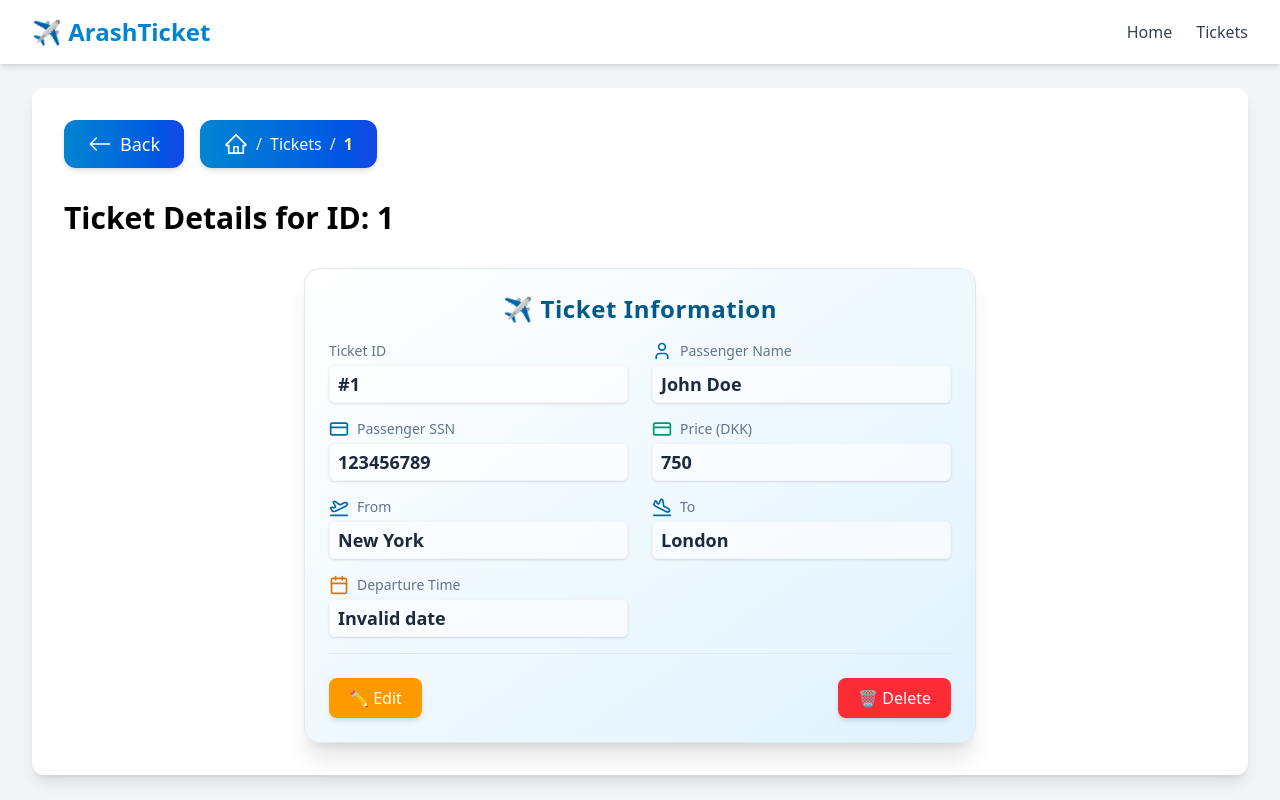
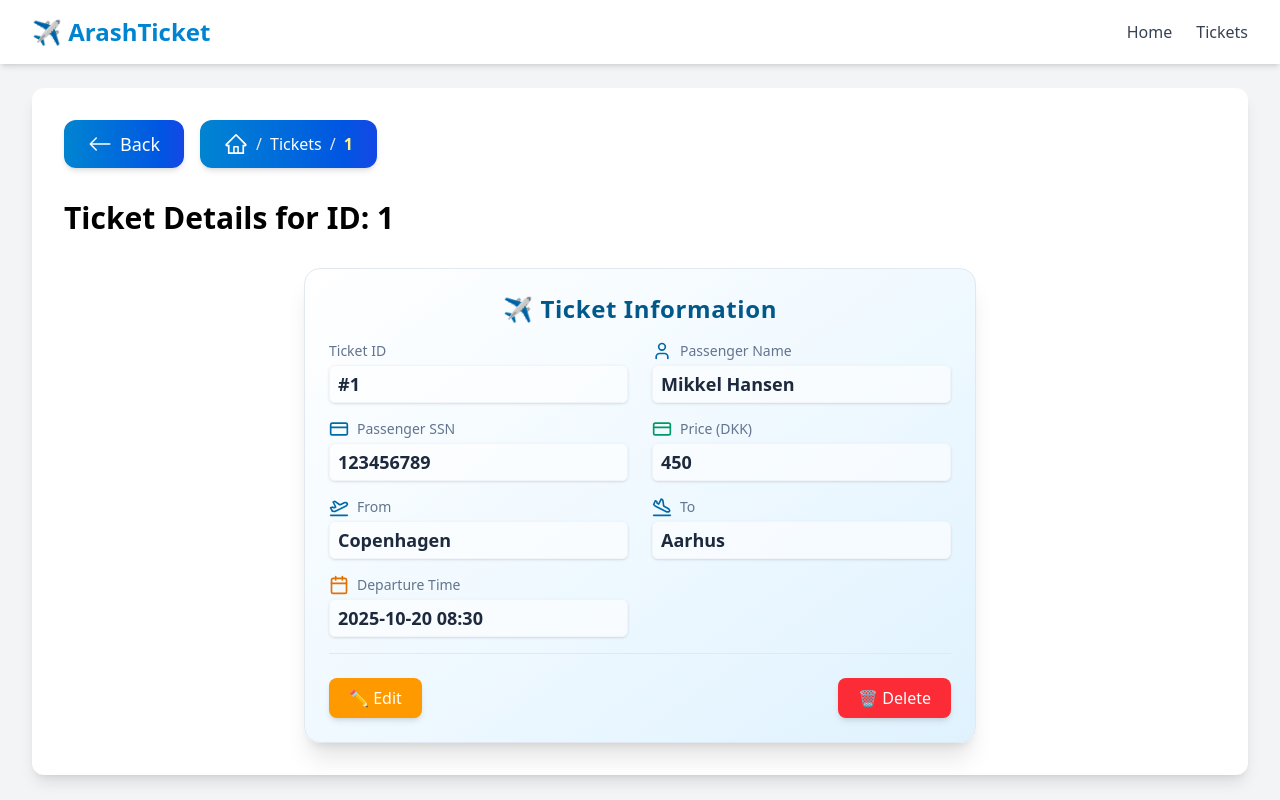
Before and after one commit to arash8877/ArashTickets, a Next.js app in the folder frontend/: page /tickets/1 in a window 1280 px wide. Built offline with nearby package versions, Linux system fonts and the light colour scheme.

Commit message:
use dummy data

```diff
--- a/frontend/app/tickets/[id]/page.tsx
+++ b/frontend/app/tickets/[id]/page.tsx
@@ -4,7 +4,7 @@ import CustomTitle from "@/components/CustomTitle";
 import { Ticket } from "@/types/types";
 import { notFound } from "next/navigation";
 import TicketDetails from "@/components/TicketDetails";
-import { dummyTickets } from "@/app/data/dummyTickets";
+import { dummyTickets } from "@/data/dummyTickets";
 
 // async function getTicket(id: string) {
 //   const url = `${process.env.NEXT_PUBLIC_BASE_URL}/api/tickets/${id}`;
@@ -26,9 +26,7 @@ interface Props {
 const TicketDetailsPage = async ({ params }: Props) => {
   const id = await params.id;
   // const ticket: Ticket = await getTicket(id);
-    const ticket: Ticket | undefined = dummyTickets.find(
-    (t) => t.id === Number(id)
-  );
+  const ticket: Ticket | undefined = dummyTickets.find((t) => t.id === Number(id));
 
   if (!ticket) {
     notFound();
--- a/frontend/app/tickets/page.tsx
+++ b/frontend/app/tickets/page.tsx
@@ -4,7 +4,7 @@ import { use } from "react";
 import BackButton from "@/components/BackButton";
 import Breadcrumb from "@/components/Breadcrumb";
 import CustomTitle from "@/components/CustomTitle";
-import { dummyTickets } from "../data/dummyTickets";
+import { dummyTickets } from "../../data/dummyTickets";
 import Link from "next/link";
 import { AiOutlinePlusSquare } from "react-icons/ai";
 import TicketsContent from "@/components/TicketContent";
@@ -15,8 +15,6 @@ interface Props {
     q?: string;
   }>;
 }
-
-
 
 // ---------------------- Main Component ---------------------- //
 const TicketsPage = ({ searchParams }: Props) => {
--- a/frontend/components/TicketContent.tsx
+++ b/frontend/components/TicketContent.tsx
@@ -49,7 +49,7 @@ const TicketsContent = ({ ticketsData }: Props) => {
                   })}
                 </td>
                 <td className="text-center py-2 px-4">
-                  {moment(ticket.time + "Z").format("YYYY-MM-DD HH:mm")}
+                  {moment(ticket.time).format("YYYY-MM-DD HH:mm")}
                 </td>
                 <td
                   className="text-center py-2 px-4"
@@ -105,7 +105,7 @@ const TicketsContent = ({ ticketsData }: Props) => {
                   </p>
                   <p>
                     <span className="font-semibold">Time:</span>{" "}
-                    {moment(ticket.time + "Z").format("YYYY-MM-DD HH:mm")}
+                    {moment(ticket.time).format("YYYY-MM-DD HH:mm")}
                   </p>
                 </div>
               </div>
--- a/frontend/components/TicketDetails.tsx
+++ b/frontend/components/TicketDetails.tsx
@@ -48,7 +48,7 @@ const TicketDetails = ({ ticket }: Props) => {
           />
           <Detail
             label="Departure Time"
-            value={moment(ticket.time + "Z").format("YYYY-MM-DD HH:mm")}
+            value={moment(ticket.time).format("YYYY-MM-DD HH:mm")}
             icon={<Calendar className="w-5 h-5 text-amber-600" />}
           />
         </div>
--- a/frontend/app/data/dummyTickets.ts
+++ b/frontend/data/dummyTickets.ts
@@ -4,73 +4,73 @@ export const dummyTickets: Ticket[] = [
   {
     id: 1,
     time: "2025-10-20T08:30:00Z",
-    passengerName: "John Doe",
+    passengerName: "Mikkel Hansen",
     passengerSSN: 123456789,
-    from: "New York",
-    to: "London",
-    price: 750,
+    from: "Copenhagen",
+    to: "Aarhus",
+    price: 450,
   },
   {
     id: 2,
     time: "2025-11-02T14:15:00Z",
-    passengerName: "Jane Smith",
+    passengerName: "Sofie Nielsen",
     passengerSSN: 987654321,
-    from: "Paris",
-    to: "Tokyo",
-    price: 980,
+    from: "Odense",
+    to: "Copenhagen",
+    price: 380,
   },
   {
     id: 3,
     time: "2025-12-05T19:45:00Z",
-    passengerName: "Peter Johnson",
+    passengerName: "Lars Pedersen",
     passengerSSN: 555888222,
-    from: "Dubai",
-    to: "Toronto",
-    price: 620,
+    from: "Aalborg",
+    to: "Aarhus",
+    price: 420,
   },
   {
     id: 4,
     time: "2025-10-28T06:00:00Z",
-    passengerName: "Alice Brown",
+    passengerName: "Anne Kristensen",
     passengerSSN: 112233445,
-    from: "Berlin",
-    to: "Rome",
-    price: 420,
+    from: "Copenhagen",
+    to: "Odense",
+    price: 500,
   },
   {
     id: 5,
     time: "2025-11-15T09:30:00Z",
-    passengerName: "Michael Lee",
+    passengerName: "Jonas Madsen",
     passengerSSN: 998877665,
-    from: "San Francisco",
-    to: "Chicago",
-    price: 350,
+    from: "Aarhus",
+    to: "Copenhagen",
+    price: 470,
   },
   {
     id: 6,
     time: "2025-12-22T16:00:00Z",
-    passengerName: "Emma Davis",
+    passengerName: "Emma Sørensen",
     passengerSSN: 223344556,
-    from: "Sydney",
-    to: "Melbourne",
-    price: 180,
+    from: "Odense",
+    to: "Aalborg",
+    price: 550,
   },
   {
     id: 7,
     time: "2025-10-30T11:15:00Z",
-    passengerName: "Daniel Wilson",
+    passengerName: "Christian Jensen",
     passengerSSN: 667788990,
-    from: "Madrid",
-    to: "Lisbon",
-    price: 200,
+    from: "Copenhagen",
+    to: "Aalborg",
+    price: 600,
   },
   {
     id: 8,
     time: "2025-11-05T20:00:00Z",
-    passengerName: "Sophia Martinez",
+    passengerName: "Freja Larsen",
     passengerSSN: 334455667,
-    from: "Toronto",
-    to: "Vancouver",
-    price: 550,
+    from: "Aarhus",
+    to: "Odense",
+    price: 430,
   },
 ];
```
